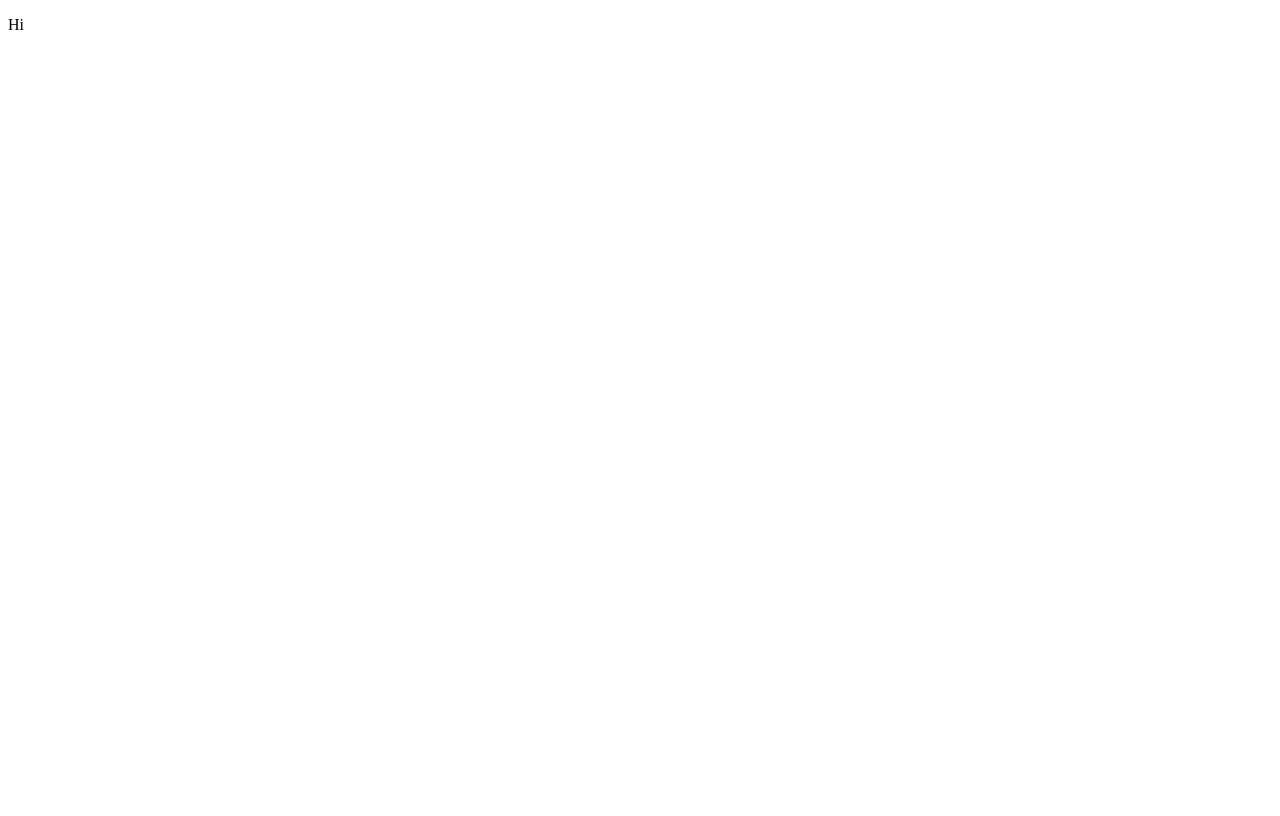
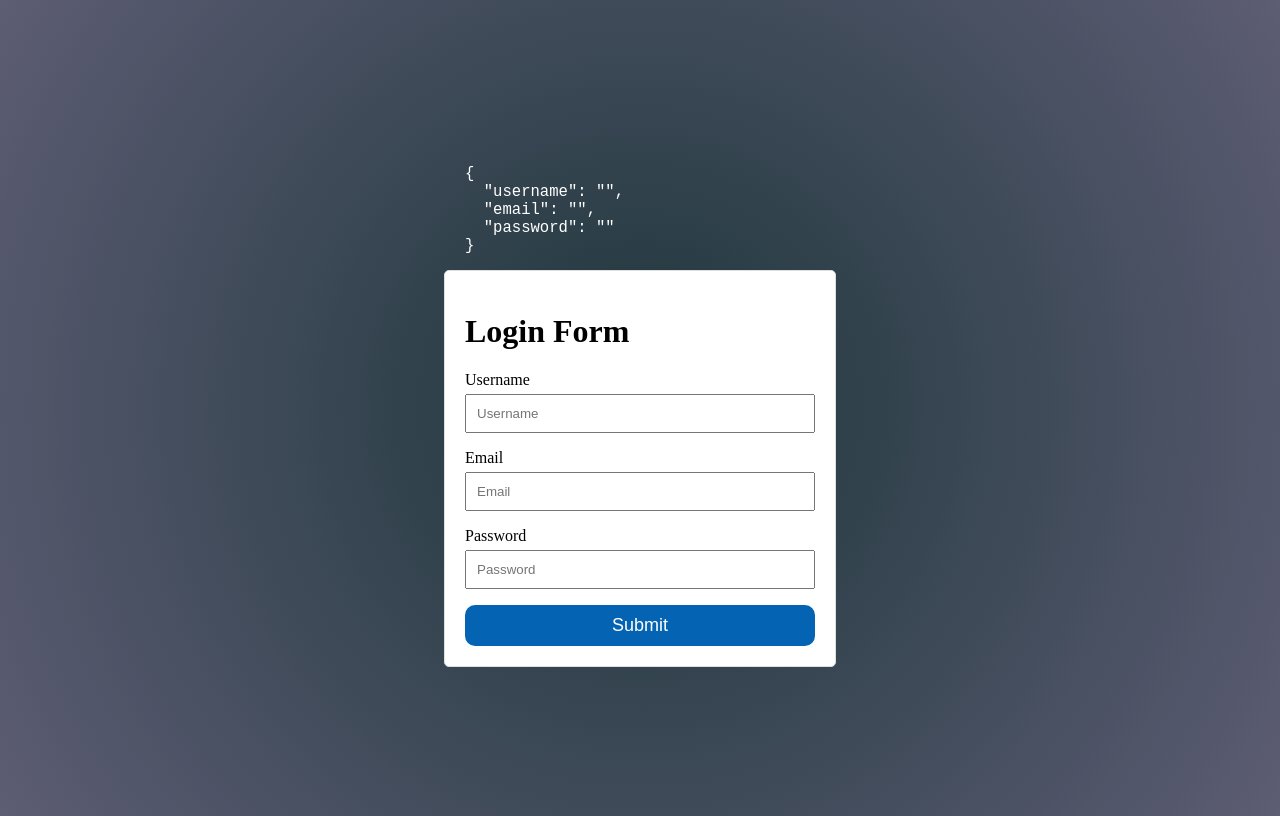
Before and after one commit to chennachandrika/Keerthi-ReactForm, a React (Create React App) app: page / in a window 1280 px wide. Built offline with nearby package versions, Linux system fonts and the light colour scheme.

Commit message:
login changes

```diff
--- a/src/App.js
+++ b/src/App.js
@@ -1,11 +1,12 @@
-import "./styles.css";
 import { BrowserRouter, Routes, Route } from "react-router-dom";
+import Form from "./components/Form/Form"
+
 
 export default function App() {
   return (
     <BrowserRouter>
       <Routes>
-        <Route exact path="/" element={<p>Hi</p>} />
+        <Route exact path="/" element={<Form/>} />
         <Route exact path="/home" element={<p>Home</p>} />
       </Routes>
     </BrowserRouter>
--- /dev/null
+++ b/src/components/Form/Form.js
@@ -0,0 +1,99 @@
+import { useState, useEffect } from "react";
+import Input from "../Input/Input";
+import "../../styles.css";
+
+function Form() {
+  const initialValues = { username: "", email: "", password: "" };
+  const [formValues, setFormValues] = useState(initialValues);
+  const [formErrors, setFormErrors] = useState({});
+  const [isSubmit, setIsSubmit] = useState(false);
+
+  const handleChange = (e) => {
+    const { name, value } = e.target;
+    setFormValues({ ...formValues, [name]: value });
+  };
+
+  const handleSubmit = (e) => {
+    e.preventDefault();
+    setFormErrors(validate(formValues));
+    setIsSubmit(true);
+  };
+
+  useEffect(() => {
+    console.log(formErrors);
+    if (Object.keys(formErrors).length === 0 && isSubmit) {
+      console.log(formValues);
+    }
+  }, [formErrors]);
+  const validate = (values) => {
+    const errors = {};
+    const regex = /^[^\s@]+@[^\s@]+\.[^\s@]{2,}$/i;
+    if (!values.username) {
+      errors.username = "Username is required!";
+    }
+    if (!values.email) {
+      errors.email = "Email is required!";
+    } else if (!regex.test(values.email)) {
+      errors.email = "This is not a valid email format!";
+    }
+    if (!values.password) {
+      errors.password = "Password is required";
+    } else if (values.password.length < 4) {
+      errors.password = "Password must be more than 4 characters";
+    } else if (values.password.length > 10) {
+      errors.password = "Password cannot exceed more than 10 characters";
+    }
+    if (Object.keys(formErrors).length === 0) {
+      window.location.href = "/home";
+    }
+    return errors;
+  };
+
+  return (
+    <div className="container">
+      <pre>{JSON.stringify(formValues, undefined, 2)}</pre>
+
+      <form onSubmit={handleSubmit}>
+        <h1>Login Form</h1>
+        <div className="ui divider"></div>
+        <div className="ui form">
+          <Input
+            labelText={"Username"}
+            inputType={"text"}
+            inputName={"username"}
+            inputValue={formValues.username}
+            inputHandler={handleChange}
+            errorText={formErrors.username}
+          />
+          <Input
+            labelText={"Email"}
+            inputType={"text"}
+            inputName={"email"}
+            inputValue={formValues.email}
+            inputHandler={handleChange}
+            errorText={formErrors.email}
+          />
+          <Input
+            labelText={"Password"}
+            inputType={"password"}
+            inputName={"password"}
+            inputValue={formValues.password}
+            inputHandler={handleChange}
+            errorText={formErrors.password}
+          />
+          <button
+
+            className="button-submit"
+            disabled={
+              !formValues.username && !formValues.email && !formValues.password
+            }
+          >
+            Submit
+          </button>
+        </div>
+      </form>
+    </div>
+  );
+}
+
+export default Form;
--- /dev/null
+++ b/src/components/Input/Input.js
@@ -0,0 +1,29 @@
+import "../../styles.css"
+
+function Input(props) {
+  const {
+    labelText,
+    inputType,
+    inputName,
+    inputValue,
+    inputHandler,
+    errorText,
+  } = props;
+  return (
+    <>
+      <div className="input-field">
+        <label>{labelText}</label>
+        <input
+          type={inputType}
+          name={inputName}
+          placeholder={labelText}
+          value={inputValue}
+          onChange={inputHandler}
+        />
+      </div>
+      <p>{errorText}</p>
+    </>
+  );
+}
+
+export default Input;
--- a/src/styles.css
+++ b/src/styles.css
@@ -2,3 +2,69 @@
   font-family: sans-serif;
   text-align: center;
 }
+body {
+  background: rgb(2, 0, 36);
+  background: radial-gradient(
+    circle,
+    rgba(2, 0, 36, 1) 0%,
+    rgba(30, 54, 59, 1) 0%,
+    rgba(93, 93, 116, 1) 100%
+  );
+}
+
+.container {
+  display: flex !important;
+  flex-direction: column;
+  justify-content: center;
+  align-items: center;
+  height: 100vh;
+  max-width: 500px;
+  width: 100%;
+  margin: auto;
+}
+.container > form {
+  width: 70%;
+  border: 1px solid #dfdfdf;
+  padding: 20px;
+  border-radius: 5px;
+  background: #fff;
+}
+pre {
+  width: 70%;
+  color: #fff;
+  font-size: larger;
+}
+
+button {
+  background: #0563b4 !important;
+}
+p {
+  color: red;
+}
+.button-submit{
+  background: #0563b4 !important;
+  color:white;
+  border:none;
+  border-radius: 10px;
+  cursor: pointer;
+  padding: 10px 20px;
+  width: 100%;
+  font-size: 18px;
+  outline: none;
+}
+.input-field{
+  display: flex;
+  flex-direction: column;
+}
+label{
+  margin-bottom: 5px;
+}
+input{
+  padding:10px;
+  outline: none;
+}
+.message-success{
+  color: white;
+  padding:10px;
+  font-size: 18px;
+}
```
Also changed, not shown: 1 other file (tests, documents, lock files or other folders).
